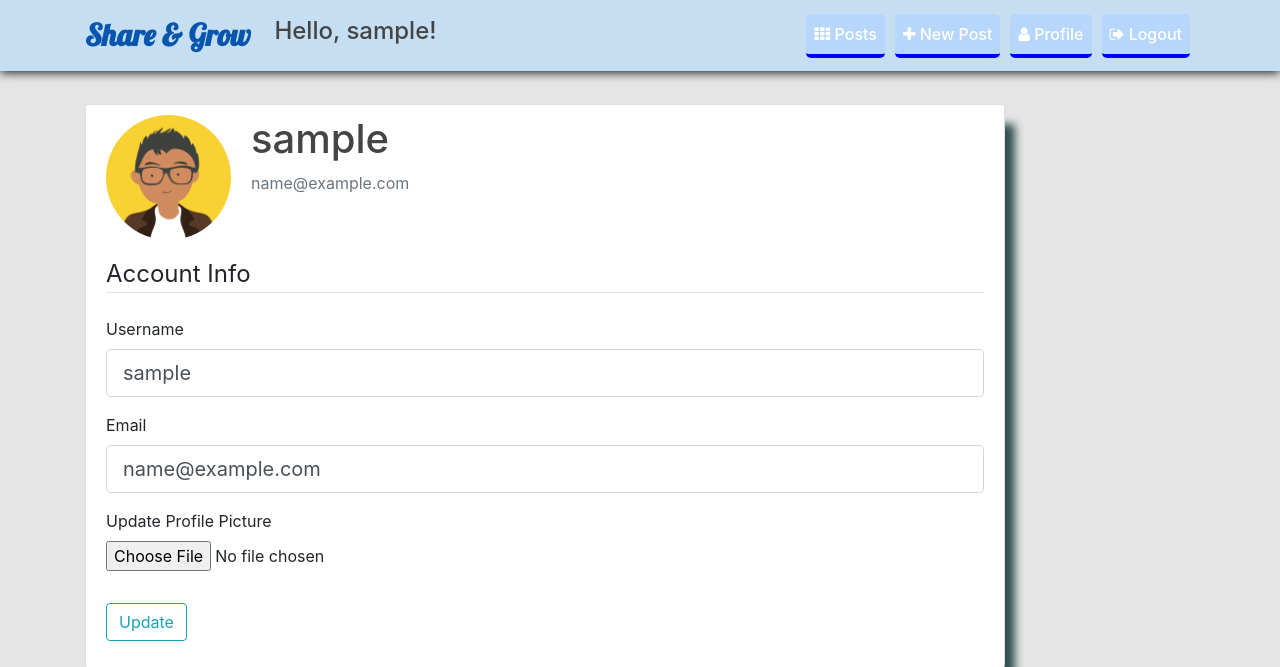
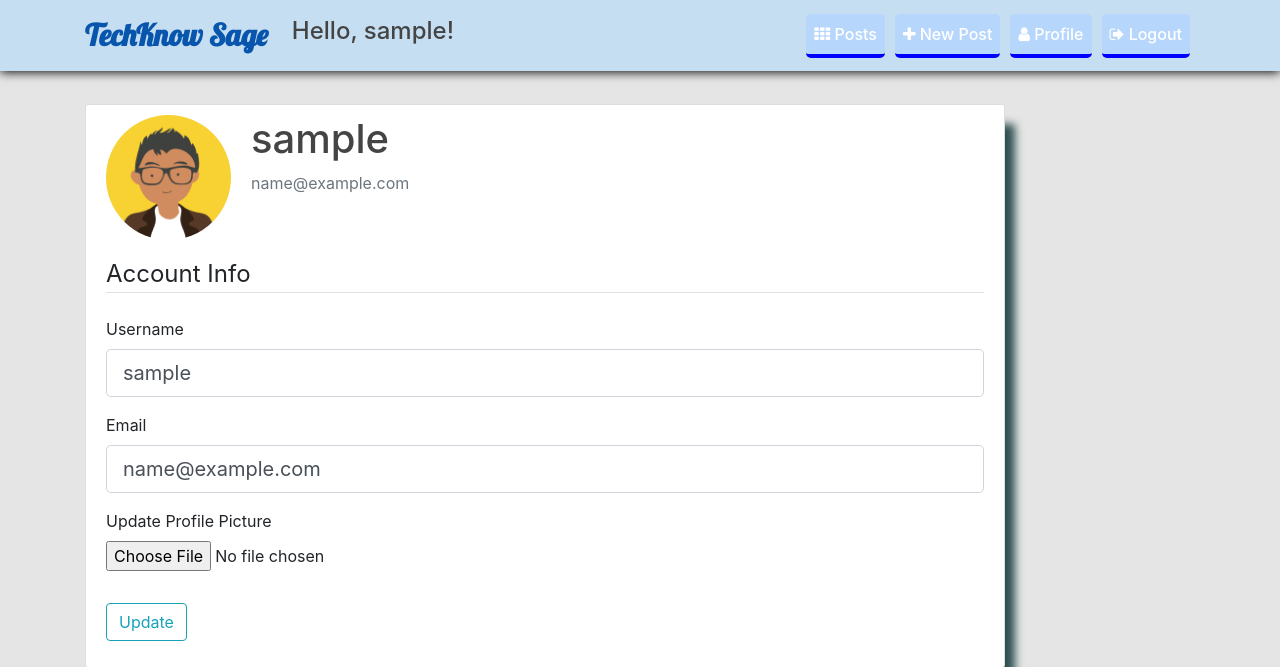
Before and after one commit to Yola21/My-Blog-Site, a Flask app: page /account in a window 1280 px wide. Shown: the top 667 px of the page. Run offline with Flask 2, Linux system fonts and the light colour scheme; the visitor is signed in with stand-in values (Sample User, id 1); data comes from the database, SQL or seed files in the repository; data that the repository does not hold is empty; some libraries are stand-ins or nearby versions; some web fonts are replaced.

Commit message:
Update layout.html

```diff
--- a/flaskblog/templates/layout.html
+++ b/flaskblog/templates/layout.html
@@ -63,7 +63,7 @@
     <header class="site-header">
       <nav class="navbar navbar-expand-md navbar-dark fixed-top">
         <div class="container">
-          <a class="navbar-brand mr-4" href="/" style="color: rgb(7, 85, 173); font-family: 'Lobster', cursive; font-weight: 800; font-size: 30px;">Share & Grow</a>
+          <a class="navbar-brand mr-4" href="/" style="color: rgb(7, 85, 173); font-family: 'Lobster', cursive; font-weight: 800; font-size: 30px;">TechKnow Sage</a>
           <button class="navbar-toggler" type="button" data-toggle="collapse" data-target="#navbarToggle" aria-controls="navbarToggle" aria-expanded="false" aria-label="Toggle navigation">
             <span class="navbar-toggler-icon"></span>
           </button>
```
